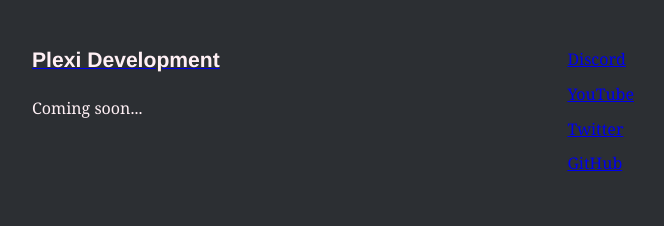
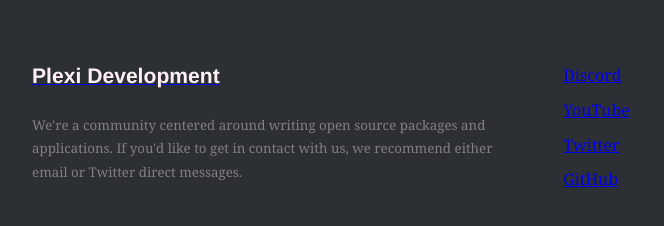
Before and after one commit to lorencerri/temporary-website, a Gatsby site: page / in a window 1280 px wide. Shown: the whole page, without its empty margins (299-963 px from the left). Built offline with nearby package versions, Linux system fonts and the light colour scheme; Gatsby itself is replaced by a stand-in of ours; what typography-theme-fairy-gates would draw is missing.

Commit message:
add content

```diff
--- a/src/pages/index.js
+++ b/src/pages/index.js
@@ -4,7 +4,7 @@
 
 const ListLink = props => (
   <li style={{ marginRight: `1rem` }}>
-    <a href={props.to}>{props.children}</a>
+    <a href={props.to}>{props.children}</a>&nbsp;
   </li>
 )
 
@@ -17,7 +17,13 @@
 )
 
 const Home = () => (
-  <div style={{ margin: `3rem auto`, maxWidth: 650, padding: `0 1rem` }}>
+  <div
+    style={{
+      margin: `3rem auto`,
+      maxWidth: 650,
+      padding: `1rem`,
+    }}
+  >
     {helmet}
     <header style={{ marginBottom: `1.5rem` }}>
       <Link to="/" style={{ backgroundImage: `none` }}>
@@ -32,7 +38,13 @@
         <ListLink to="https://github.com/plexidev">GitHub</ListLink>
       </ul>
     </header>
-    <p style={{ color: "lavenderblush" }}>Coming soon...</p>
+    <div style={{ maxWidth: "75%" }}>
+      <small style={{ color: "grey" }}>
+        We're a community centered around writing open source packages and
+        applications. If you'd like to get in contact with us, we recommend
+        either email or Twitter direct messages.
+      </small>
+    </div>
   </div>
 )
 
--- a/src/styles/global.css
+++ b/src/styles/global.css
@@ -1,4 +1,4 @@
 html {
   background-color: #2c2f33;
-  color: lavenderblush !important;
+  color: lavenderblush;
 }
```
